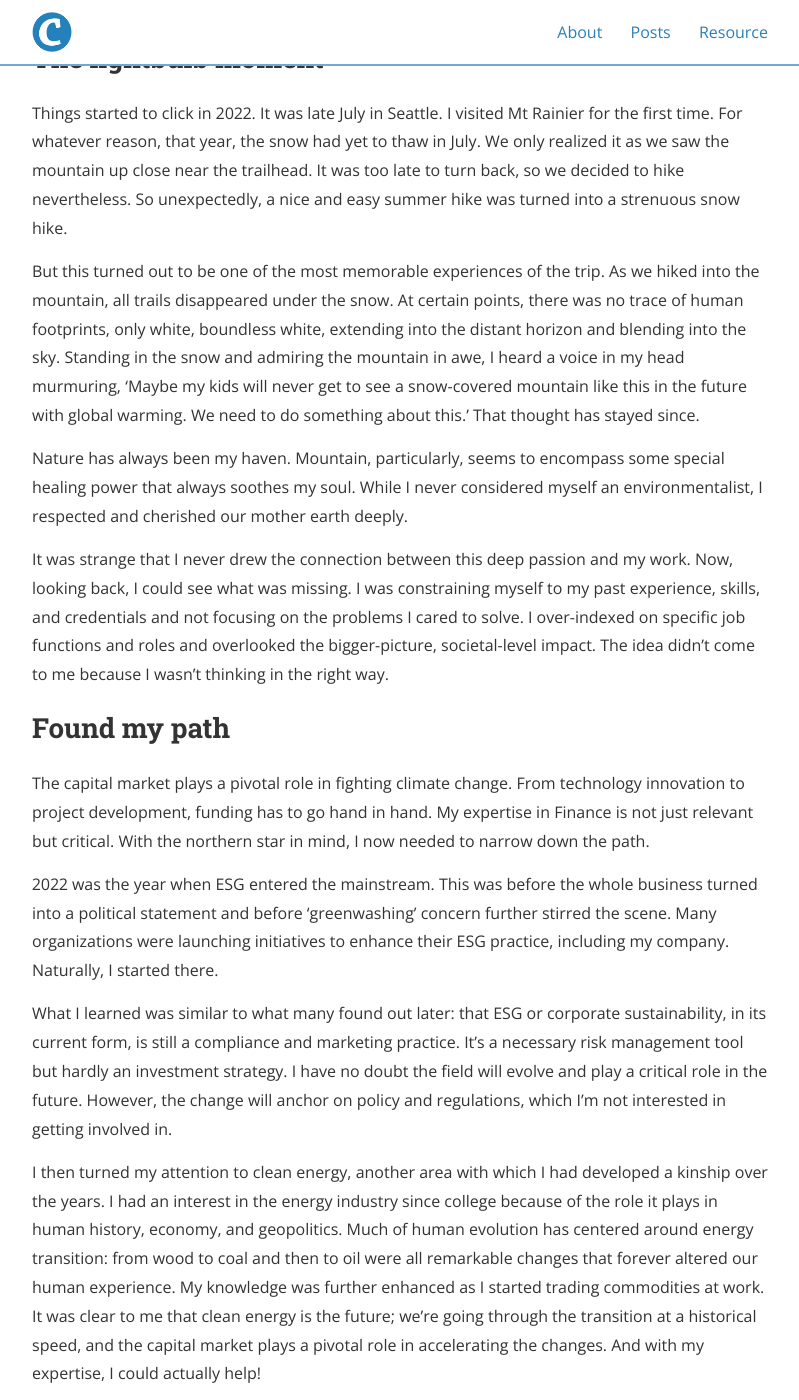
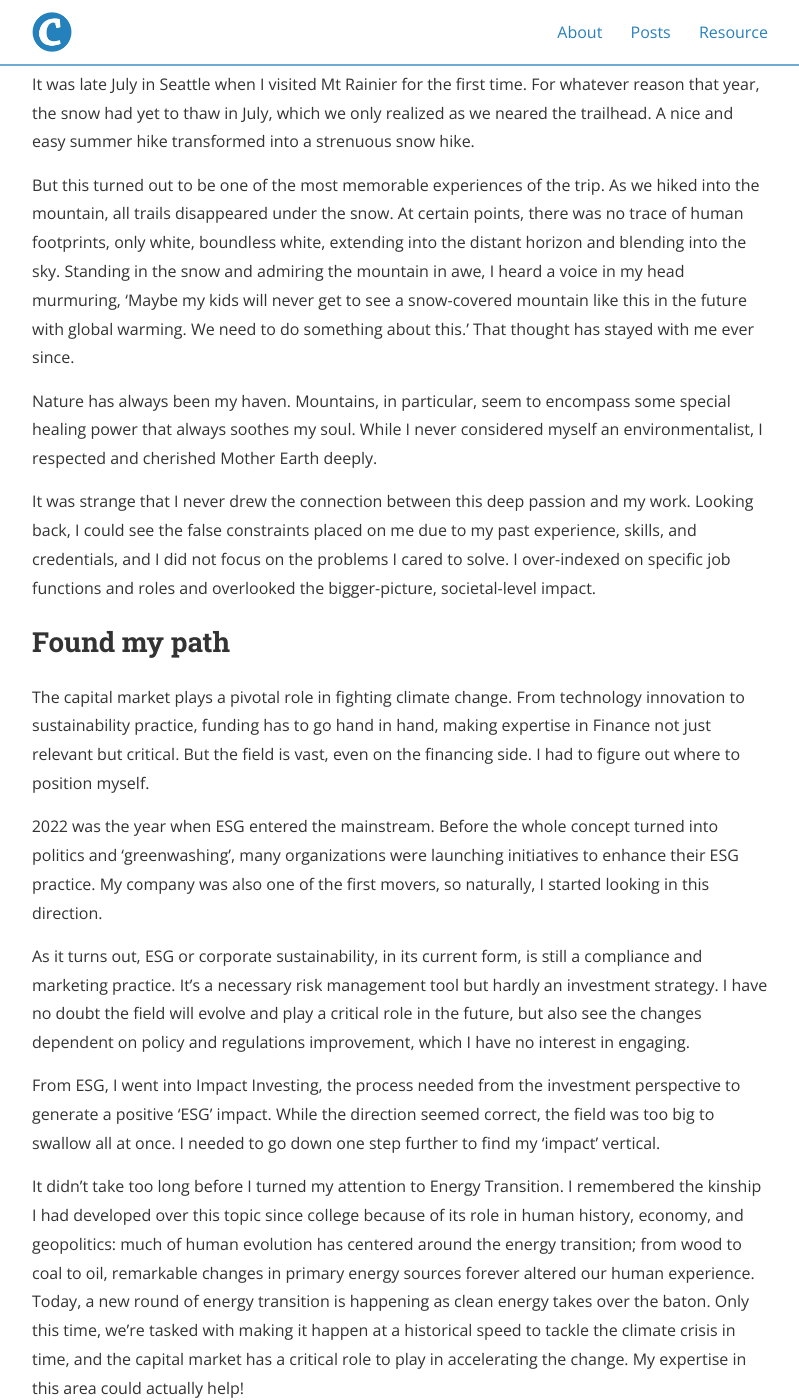
Before and after one commit to CurveBending/CurveBending.github.io, a Jekyll site: the page built from _posts/2024-08-11-From Finance to Clean Energy.md, in a window 1280 px wide and 1400 px high, scrolled down 2082 px. Shown: the whole window, without its empty margins (240-1039 px from the left). Built offline with Jekyll 4.4.1, drawn with Linux system fonts in a browser that asks for light colours; nearby versions of some CDN libraries; some of the changed text lies outside the part shown.

Commit message:
edit post

```diff
--- a/_posts/2024-08-11-From Finance to Clean Energy.md
+++ b/_posts/2024-08-11-From Finance to Clean Energy.md
@@ -7,87 +7,86 @@ categories: "Career"
 tags: "Clean-Energy"
 ---
 
-When I started dabbling with a career transition to find 'fulfillment,' I had no idea what that meant.
+When I started dabbling with a career transition to find 'fulfillment,' I had no idea what that meant. I had an awesome job as an investor, running a multi-billion portfolio and investing on behalf of institutional clients. It was well-paying, intellectually stimulating, and well-respected. I was working with smart and competent people, with a promising trajectory to continue leveling up.
 
-I had an awesome job as an investor, running a multi-billion portfolio and investing on behalf of institutional clients. It was well-paying, privileged, and intellectually stimulating. I was working with smart and competent people, doing interesting work, well respected by my team and coworkers, and on a promising trajectory to continue leveling up.
+There was only one small problem: the mission didn't feel true to my heart. Beating the market didn't excite me as much as it did to many of my peers. I was doing well at work simply because that has always been my personality - constantly delivering and pushing boundaries. But underneath this drive, I didn't know what I was fighting for.
 
-There was only one small problem: the mission didn't feel true to my heart. Beating the market didn't excite me as much as it did to many of my peers. I was great at work simply because that's who I am - always delivering and constantly pushing boundaries. But underneath my driven presence, I didn't know what I was fighting for.
-
-Something felt missing. What is it, though? Even more scarily, if not this, then what?
+Something felt missing. If not this, then what?
 
 
 ## Facing reality
-It wasn't the first time I struggled to find meaning in a career in Finance. In fact, I was haunted by this question my entire tenure. I sought solutions in various ways: making pivots within Finance, taking on expanded roles, being a mentor to others, launching passion projects on the side, recharging my battery through vacations, etc. While these activities distracted me temporarily, none brought sustained contentment.
+It wasn't the first time I struggled to find meaning. In fact, I was haunted by this question my entire tenure. I sought solutions by making pivots within Finance, expanding my role at work, focusing on passion projects, recharging my batteries through vacations, etc., but none brought sustained contentment.
 
-In fact, they were nothing but distractions. They distracted me from examining my reality and facing the problem straight-on. The reality was that I wasn't happy where I was. As a mission-driven person, I embody my work. Not everyone needs meaning in their work, but I do, unfortunately.
+In fact, they were nothing but distractions. The reality was that I wasn't happy. As a mission-driven person, I embody my work. Not everyone needs meaning in their work, but unfortunately, I do.
 
 ## Growth mindset
-Accepting that I had to make a change didn't answer the question of how. I thought Finance was all I knew. I regretted that I didn't explore other fields when I was younger and questioned if I could ever make any meaningful career transition at this age.
+Accepting that I had to make a change didn't answer the question of ‘how’. After swallowing my red pill, I fell into the dark. Clueless of where to go next, I questioned if I could ever make any meaningful career transition at such a late age.
 
-I was lucky to have a supportive partner who reminded me of my capability. Not only that, he helped me rediscover the power of a growth mindset, something I knew and agreed with but hadn't embraced fully until then.
+I was lucky to have a supportive partner who reminded me of my capability. Not only that, he helped me rediscover the power of a growth mindset, something I knew and agreed with but hadn't embraced fully.
 
 Seeing 'growth mindset' in a new light, I learned that:
-- Everything is learnable., everything. That includes both hard skills and soft skills, even those touchy feeling skills that people like to call 'natural talent.'
-- Failure is to be embraced. Only courageous minds dare to fail because they are taking risks and doing hard things. To grow, we must fail.
-- There's no such thing as an imposter as long as we are willing to put in the work to learn and grow.
+
+- Everything is learnable: Both hard skills and soft skills, even those touchy feeling skills people like to call 'natural talent.'
+- Failure is to be embraced: Only courageous minds dare to fail because they are taking risks and doing hard things. To grow, we must fail.
+- Imposter syndrome is not an excuse: There's no such thing as an imposter as long as we are willing to put in the work to learn and grow.
 
 ## Exploration
-With the faith that I could learn anything and that it would not be too late, even if I were to start over, I started exploring again. The last time I did this, I was still in college. And over the years, as my career developed and I focused more on 'exploitation,' this almost felt like a forgotten skill. And I had to remind myself of the core framework: iterate quickly, identify the patterns, and move on. The goals were simple: sample a wide range of areas; don't jump to decisions; summarize what I liked and didn't like; build more internal self-knowledge while exploring external possibilities; and last but not least, trust the process.
+With the faith that I could learn anything and that it would not be too late, I started exploring again.
 
-Within a year's span, I explored multiple domains: data science, product management, venture capital, writing, and blogging. I liked all of them, but none felt like 'it.' However, what I truly learned through the process was about me:
-- I realized that I'm more capable than I think, not just in my ability to learn but in my actual experience.
-- My job as a portfolio manager actually involves multiple roles: investor, product manager, data scientist, customer success, and sales.
-- I value clarity, growth, and connections. I thrive in meaningful work that aligns with these values.
+My plan was simple: scout my areas of interest, sample one direction at a time, summarize what I liked and didn't like, and repeat. I hoped to discover myself as I discovered the world.
+
+To start, I had to unlearn certain thinking patterns and build new habits, including making quick decisions and applying ‘80/20’ to iterate fast, translating my ‘intuition’ and ‘feelings’ into frameworks for uncovering my inner world, and, importantly, focusing on the process rather than the results.
+
+Within a year's span, I explored multiple domains: data science, product management, venture capital, and writing. The process helped me draw connections between industries and roles, see what they entail, and understand the implications of different pathways. However, what I truly learned through the process was about me:
+
+- I realized that my experience as an Investor offers me many transferrable skills that are not exclusive to Finance
+- I learned that I’m more capable than I think of learning and transforming myself
+- My uncompromising values include clarity, growth, and connections. I thrive in meaningful work that aligns with these values.
 
 ## The lightbulb moment
 Things started to click in 2022.
-It was late July in Seattle. I visited Mt Rainier for the first time. For whatever reason, that year, the snow had yet to thaw in July. We only realized it as we saw the mountain up close near the trailhead. It was too late to turn back, so we decided to hike nevertheless. So unexpectedly, a nice and easy summer hike was turned into a strenuous snow hike.
 
-But this turned out to be one of the most memorable experiences of the trip. As we hiked into the mountain, all trails disappeared under the snow. At certain points, there was no trace of human footprints, only white, boundless white, extending into the distant horizon and blending into the sky. Standing in the snow and admiring the mountain in awe, I heard a voice in my head murmuring, 'Maybe my kids will never get to see a snow-covered mountain like this in the future with global warming. We need to do something about this.' That thought has stayed since.
+It was late July in Seattle when I visited Mt Rainier for the first time. For whatever reason that year, the snow had yet to thaw in July, which we only realized as we neared the trailhead. A nice and easy summer hike transformed into a strenuous snow hike.
 
-Nature has always been my haven. Mountain, particularly, seems to encompass some special healing power that always soothes my soul. While I never considered myself an environmentalist, I respected and cherished our mother earth deeply.
+But this turned out to be one of the most memorable experiences of the trip. As we hiked into the mountain, all trails disappeared under the snow. At certain points, there was no trace of human footprints, only white, boundless white, extending into the distant horizon and blending into the sky. Standing in the snow and admiring the mountain in awe, I heard a voice in my head murmuring, 'Maybe my kids will never get to see a snow-covered mountain like this in the future with global warming. We need to do something about this.' That thought has stayed with me ever since.
 
-It was strange that I never drew the connection between this deep passion and my work. Now, looking back, I could see what was missing. I was constraining myself to my past experience, skills, and credentials and not focusing on the problems I cared to solve. I over-indexed on specific job functions and roles and overlooked the bigger-picture, societal-level impact. The idea didn't come to me because I wasn't thinking in the right way.
+Nature has always been my haven. Mountains, in particular, seem to encompass some special healing power that always soothes my soul. While I never considered myself an environmentalist, I respected and cherished Mother Earth deeply.
+
+It was strange that I never drew the connection between this deep passion and my work. Looking back, I could see the false constraints placed on me due to my past experience, skills, and credentials, and I did not focus on the problems I cared to solve. I over-indexed on specific job functions and roles and overlooked the bigger-picture, societal-level impact.
 
 ## Found my path
-The capital market plays a pivotal role in fighting climate change. From technology innovation to project development, funding has to go hand in hand. My expertise in Finance is not just relevant but critical. With the northern star in mind, I now needed to narrow down the path.
+The capital market plays a pivotal role in fighting climate change. From technology innovation to sustainability practice, funding has to go hand in hand, making expertise in Finance not just relevant but critical. But the field is vast, even on the financing side. I had to figure out where to position myself.
 
-2022 was the year when ESG entered the mainstream. This was before the whole business turned into a political statement and before 'greenwashing' concern further stirred the scene. Many organizations were launching initiatives to enhance their ESG practice, including my company. Naturally, I started there.
+2022 was the year when ESG entered the mainstream. Before the whole concept turned into politics and 'greenwashing', many organizations were launching initiatives to enhance their ESG practice. My company was also one of the first movers, so naturally, I started looking in this direction.
 
-What I learned was similar to what many found out later: that ESG or corporate sustainability, in its current form, is still a compliance and marketing practice. It's a necessary risk management tool but hardly an investment strategy. I have no doubt the field will evolve and play a critical role in the future. However, the change will anchor on policy and regulations, which I'm not interested in getting involved in.
+As it turns out, ESG or corporate sustainability, in its current form, is still a compliance and marketing practice. It's a necessary risk management tool but hardly an investment strategy. I have no doubt the field will evolve and play a critical role in the future, but also see the changes dependent on policy and regulations improvement, which I have no interest in engaging.
 
-I then turned my attention to clean energy, another area with which I had developed a kinship over the years. I had an interest in the energy industry since college because of the role it plays in human history, economy, and geopolitics. Much of human evolution has centered around energy transition: from wood to coal and then to oil were all remarkable changes that forever altered our human experience. My knowledge was further enhanced as I started trading commodities at work. It was clear to me that clean energy is the future; we're going through the transition at a historical speed, and the capital market plays a pivotal role in accelerating the changes. And with my expertise, I could actually help!
+From ESG, I went into Impact Investing, the process needed from the investment perspective to generate a positive ‘ESG’ impact. While the direction seemed correct, the field was too big to swallow all at once. I needed to go down one step further to find my ‘impact’ vertical.
 
-This is it. This is the problem I wanted to help tackle. And this is how I can be a part of the solution.
+It didn’t take too long before I turned my attention to Energy Transition. I remembered the kinship I had developed over this topic since college because of its role in human history, economy, and geopolitics: much of human evolution has centered around the energy transition; from wood to coal to oil, remarkable changes in primary energy sources forever altered our human experience. Today, a new round of energy transition is happening as clean energy takes over the baton. Only this time, we're tasked with making it happen at a historical speed to tackle the climate crisis in time, and the capital market has a critical role to play in accelerating the change. My expertise in this area could actually help!
 
 ## Preparing for a change
-Almost right away, I started taking action to move in this direction. While I traded commodities and real assets, clean energy wasn't a part of our offering. So immediately, I started my 'intrapreneur' experimentation with a coworker, launching a research project to study the ecosystem, the supply chains, and potential opportunities in the vertical.
+Almost right away, I started taking action to move in this direction. Having traded commodities and real assets at work, I leveraged our internal resources and became an 'intrapreneur' in clean energy, researching and investing in companies across the supply chains of energy transition technologies.
 
-I also started taking courses on the side. Despite a foundation in the energy industry, I didn't want to pretend that I had a full grasp of the landscape. I attended a curriculum with Yale, for that matter, to fill the gap and establish a solid foundation in navigating the energy transition ecosystem, from policy to technology to financing. I felt like a kid in the candy store. I was exuded with excitement every day as I learned and grew in this direction.
+I took courses on the side, including a year-long certificate program at Yale focusing on Financing and Deploying Clean Energy. The curriculum filled my knowledge gap in policy and technology, helped me appreciate the interwoven pieces, and showed me a whole spectrum of potential opportunities.
 
-I also reached out to all sorts of people in the field, from investors to researchers to industry experts, through events, friends, and Linked In. I asked about their work, their day-to-day, the opportunities they are seeing, and the challenges they are experiencing. The information I gathered by talking to people on the ground gave me a more complete picture of the landscape as I enhanced my theoretical understanding of the domain.
+I tapped into my network and even used cold messages to reach out to practitioners in the field, from investors to researchers to subject experts, to learn about their work, experience, and views of the industry. The information I gathered on the ground gave me a more holistic and realistic grasp of the ecosystem.
 
-Gradually, different pieces started to connect. It became clearer to me where the bottlenecks are and how the capital market can provide help. I also gained clarity on the full capital stack and formed a thesis of the different types of investment needed to address different problems over different horizons. And I knew, as much as I liked being a macro investor, I needed to get down to the project level to further build my expertise on the ground. The idea of investing in renewable energy projects started to crystallize.
+Gradually, different pieces started to connect. It became clearer to me where the bottlenecks are and how capital markets can best help. And I knew, as much as I liked investing in public markets, I needed to get down to the project level and further build my expertise from the ground up. The idea of joining a renewable energy company and going behind the curtain to invest in projects for the company started to crystallize.
 
 Not everyone was supportive. Some said that my investment skills didn’t match, as project finance focuses more on cash flow modeling rather than backtesting and simulation. Some said that I didn’t have enough industry expertise in the energy sector. Some said the opportunity cost for me to pivot at this point in my career was too high. The 20-year-old me would have totally given in to those opinions (in fact, I probably did unconsciously). But this time, I kept going. All the inner work and external exploration prepared me well for the transition: I know who I am and what I want now, and I’m ready to take full agency of my path.
 
 ## A new chapter
-I started preparing to leave my job at the start of 2024 to pursue this new direction full-time. Up until that point, all my exploration was done on the side during nights and weekends. While exhausting, it was totally the right decision: I would be under much more stress without my cushy pay cheque and would very likely settle for a sub-optimal path instead of taking the time to truly figure out my longing and career passion.
+I started preparing to leave my job at the start of 2024 to pursue this new direction full-time. Up until that point, all my exploration was done on the side during nights and weekends. It had been the right decision back then: without a paycheck, I wouldn’t have given myself the time needed to explore and grow. It was time to move on and move fast again.
 
-I put in my resignation by the end of the first quarter. While I hadn't finalized my next job yet, I was ready. I knew the more time I spent on my old job, the more I was deplaying the change. It was time to take the leap of faith.
+I handed in my resignation at the end of the first quarter. Within two months, a few offers came, including an opportunity in project investments for a renewable energy company that I've come to admire. The destination was finally within sight.
 
-And I was right. Within two months, a few offers came, including an opportunity to work for a renewable energy company that I've come to admire since I started exploring the field of clean energy. It was almost exactly the profile I wanted.
+Looking back, it had been almost four years since I started the journey. It was tough, especially at the beginning, when I was clueless about myself, the world, and how the journey would end. But I couldn’t be more grateful that I did this. Not only did I find my career passion, I felt forever transformed as a human being.
 
-
-It was almost four years ago when I took the red pill and started the journey. It was tough, especially at the beginning, when I had so little knowledge of both myself and how the world really works. Now at the end of the journey, I’m so glad that I persevered. Beyond achieving the goal of finding my career passion, I’m transformed as a human.
-
-
-
-So finally, what advice would I give to those who are not content, itching for a change but don’t know where to go next?
+So finally, what advice would I give to those who are not content, itching for a change, but don’t know where to start?
 
 - Stop running away from your reality. If you don’t feel content, then you probably aren’t.
-- Start exploring. Don’t limit yourself to only work on problems that you think you ‘can’ solve. Work on problems that you want to solve.
-- Be introspective as you explore. What makes your heart sing? What mission is worth fighting for?
-- It’s ok to be a beginner again. Don’t let it from trying new things. Have faith in your ability to grow.
-- Don’t settle for what others see in you. Own your mission and own your path.
-- Once you find your path, stay focused, be patient, and keep going.
+- Start exploring. Don’t limit yourself to problems that you ‘can’ solve. Work on those that you ‘want’ to solve.
+- Be introspective as you explore. What makes your heart sing? What’s worth fighting for?
+- It’s ok to start over and be a beginner again. Have faith in your ability to grow.
+- Once you find your path, own it, focus, and keep going.
```
Also changed, not shown: 1 other file.
